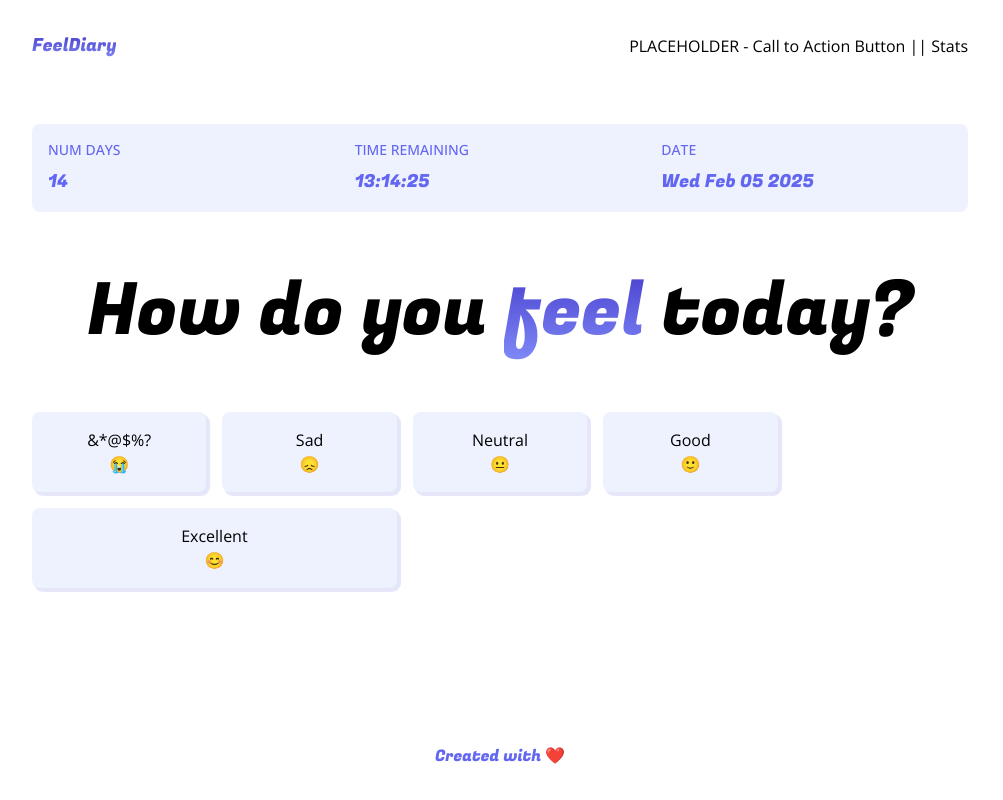
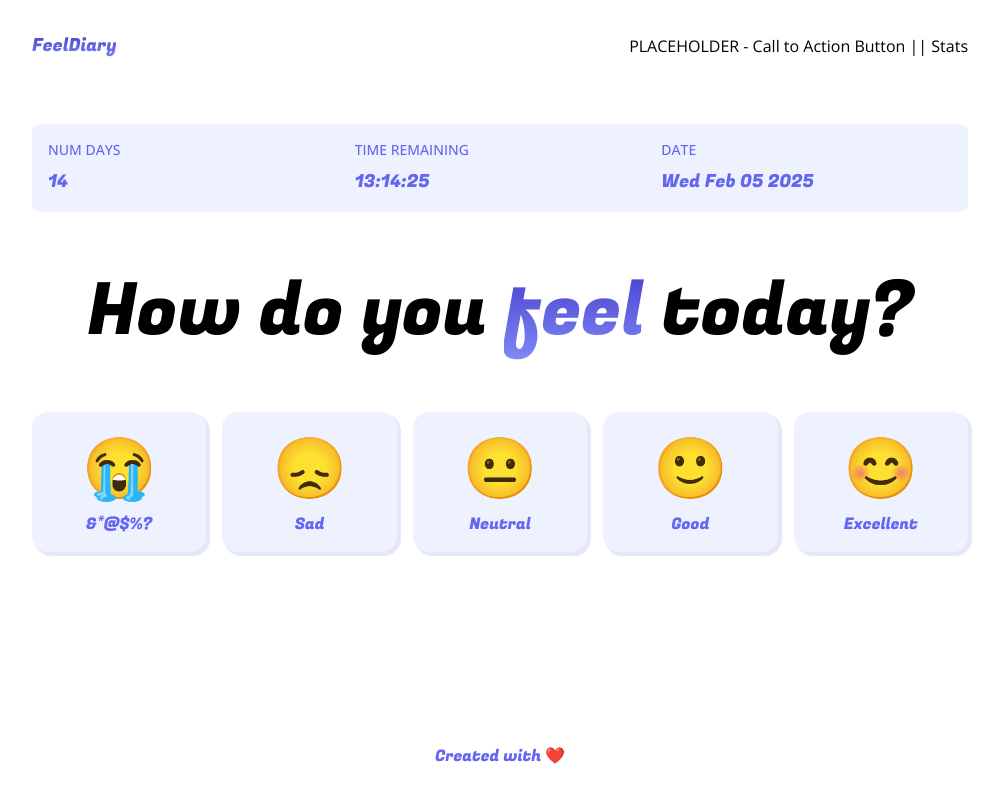
Before and after one commit to MehmetBerkayC/feel-diary, a Next.js app: page /dashboard in a window 1280 px wide. Shown: the whole page, without its empty margins (140-1143 px from the left). Built offline with nearby package versions, Linux system fonts and the light colour scheme.

Commit message:
Update Dashboard.js
Grid layout done

```diff
--- a/components/Dashboard.js
+++ b/components/Dashboard.js
@@ -52,18 +52,28 @@ export default function Dashboard() {
 				>
 					How do you <span className="textGradient">feel</span> today?
 				</h4>
-				<div className="grid grid-cols-2 md:grid-cols-5 gap-4">
+				<div className="grid grid-cols-2 sm:grid-cols-5 gap-4">
 					{Object.keys(moods).map((mood, moodIndex) => {
 						return (
 							<button
 								className={
-									"p-4 rounded-lg purpleShadow duration-200 bg-indigo-50 hover:bg-[lavender] " +
-									(moodIndex === 4 ? " col-span-2 " : "")
+									"p-4 rounded-2xl purpleShadow duration-200 bg-indigo-50 hover:bg-indigo-100 flex flex-col gap-2 text-center items-center " +
+									(moodIndex === 4
+										? " col-span-2 sm:col-span-1"
+										: "")
 								}
 								key={moodIndex}
 							>
-								<p>{mood}</p>
-								<p>{moods[mood]}</p>
+								<p className="p-2 text-4xl sm:text-5xl md:text-6xl">
+									{moods[mood]}
+								</p>
+								<p
+									className={
+										"text-indigo-500 " + fugaz.className
+									}
+								>
+									{mood}
+								</p>
 							</button>
 						);
 					})}
```
